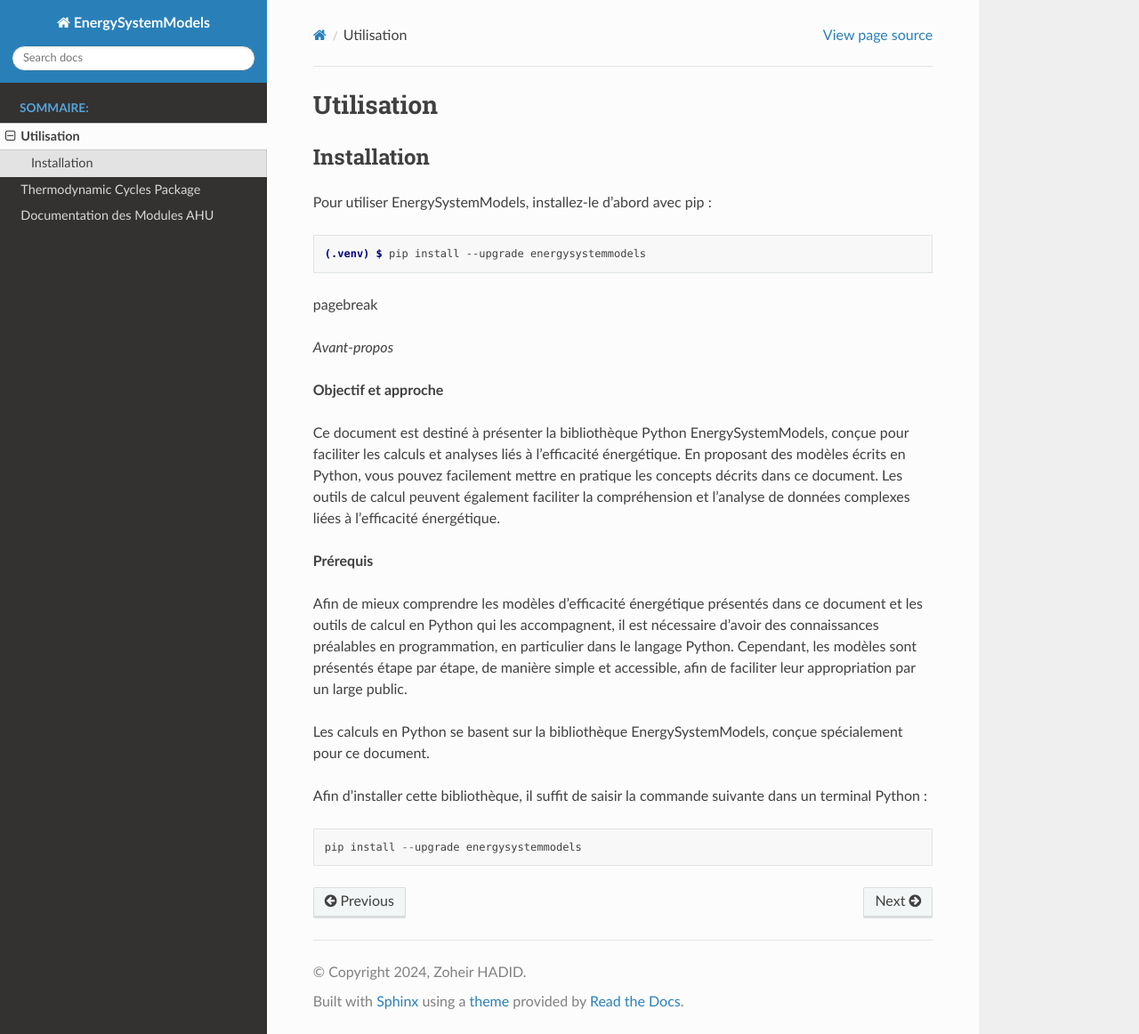
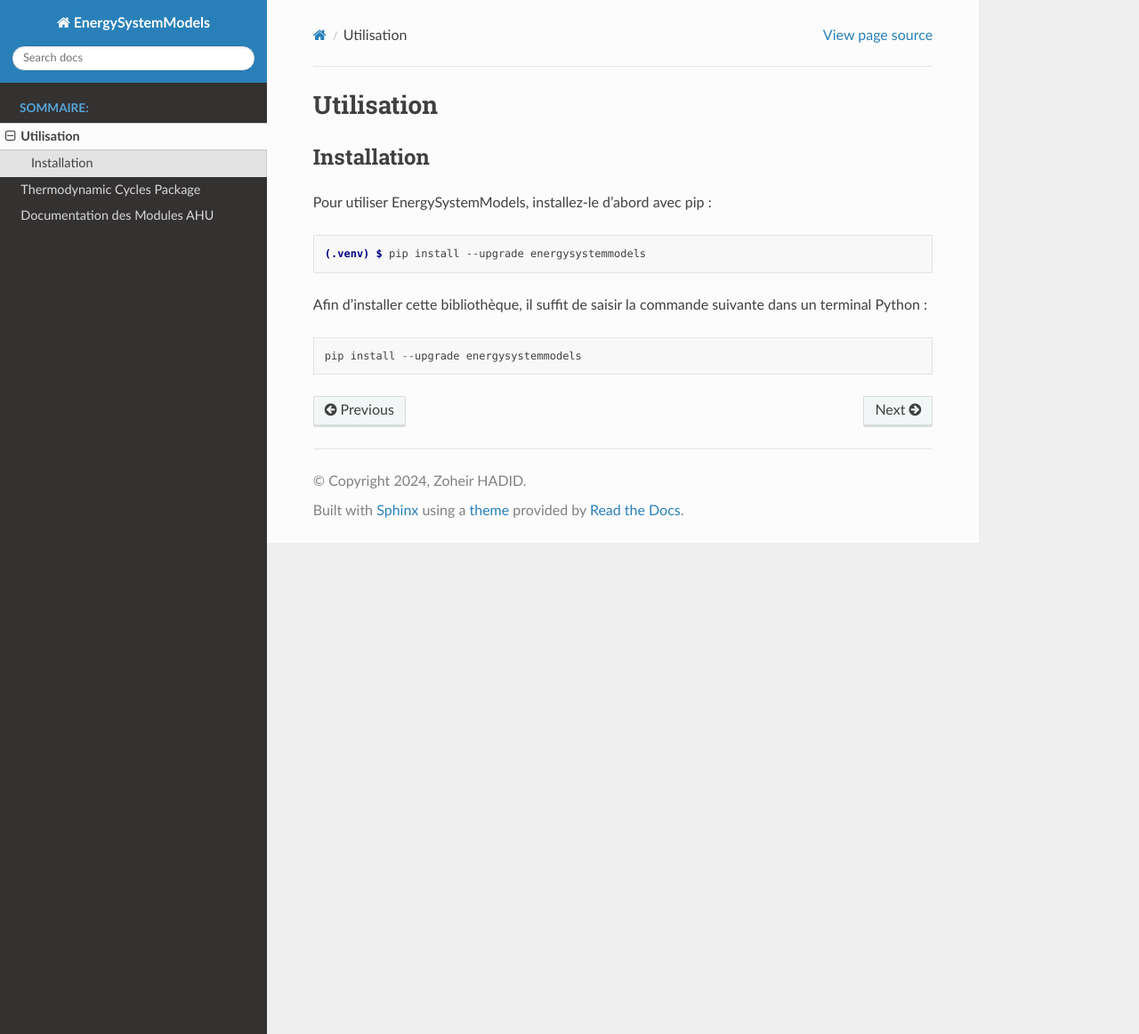
Before and after one commit to ZoheirHADID/EnergySystemModels-fr, a Sphinx documentation site: the page built from docs/source/usage.rst, in a window 1280 px wide and 1162 px high. Shown: the whole window at 89% size. Built offline with Sphinx 7.4.7 and the Read the Docs theme 3.1.0, drawn with Linux system fonts in a browser that asks for light colours; pages that are not in the unit, such as notebooks, are missing from menus.

Commit message:
Prérequis

```diff
--- a/docs/source/usage.rst
+++ b/docs/source/usage.rst
@@ -12,19 +12,8 @@ Pour utiliser EnergySystemModels, installez-le d'abord avec pip :
 
    (.venv) $ pip install --upgrade energysystemmodels
 
-\pagebreak
 
-*Avant-propos*
 
-**Objectif et approche**
-
-Ce document est destiné à présenter la bibliothèque Python EnergySystemModels, conçue pour faciliter les calculs et analyses liés à l’efficacité énergétique. En proposant des modèles écrits en Python, vous pouvez facilement mettre en pratique les concepts décrits dans ce document. Les outils de calcul peuvent également faciliter la compréhension et l’analyse de données complexes liées à l’efficacité énergétique.
-
-**Prérequis**
-
-Afin de mieux comprendre les modèles d’efficacité énergétique présentés dans ce document et les outils de calcul en Python qui les accompagnent, il est nécessaire d’avoir des connaissances préalables en programmation, en particulier dans le langage Python. Cependant, les modèles sont présentés étape par étape, de manière simple et accessible, afin de faciliter leur appropriation par un large public.
-
-Les calculs en Python se basent sur la bibliothèque EnergySystemModels, conçue spécialement pour ce document.
 
 Afin d’installer cette bibliothèque, il suffit de saisir la commande suivante dans un terminal Python :
 
```
Also changed, not shown: docs/source/index.rst (+8 -0 lines).
